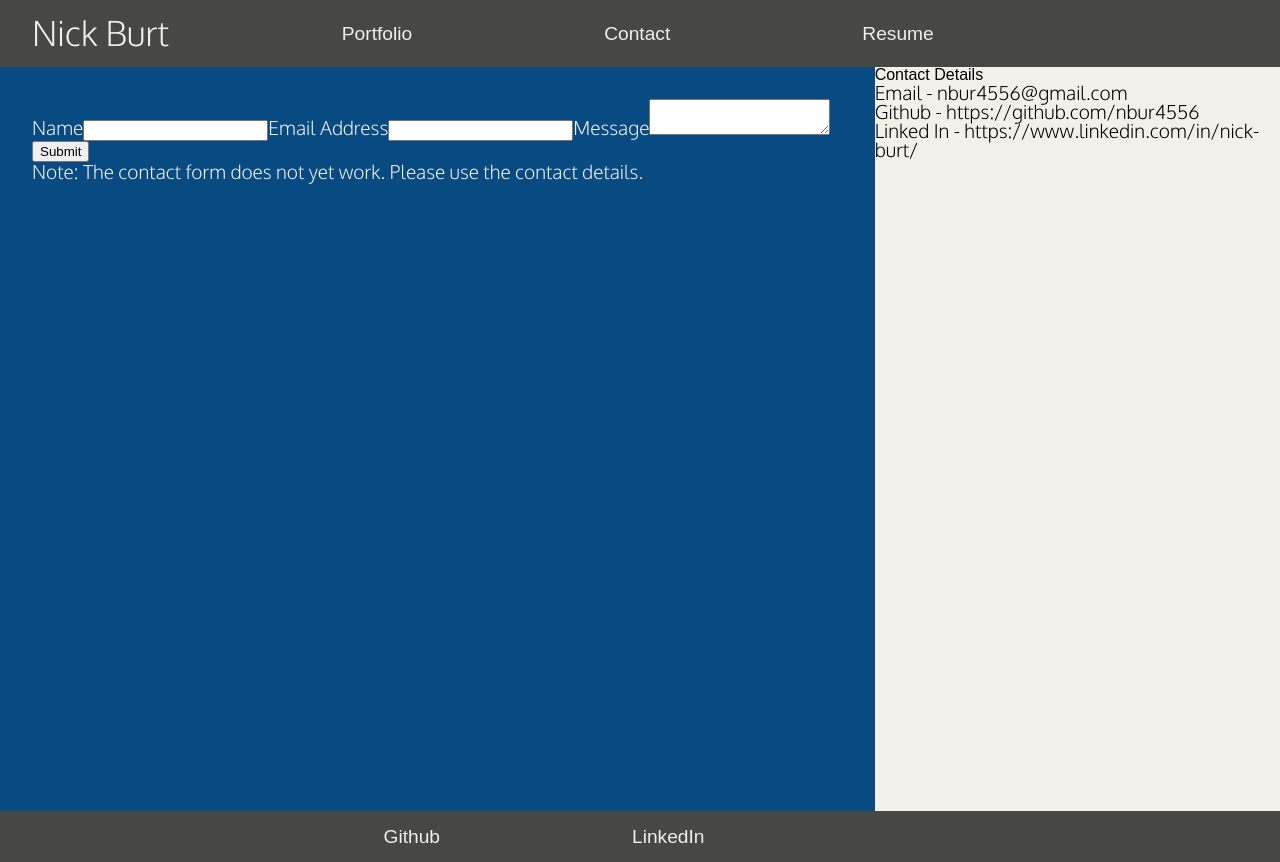
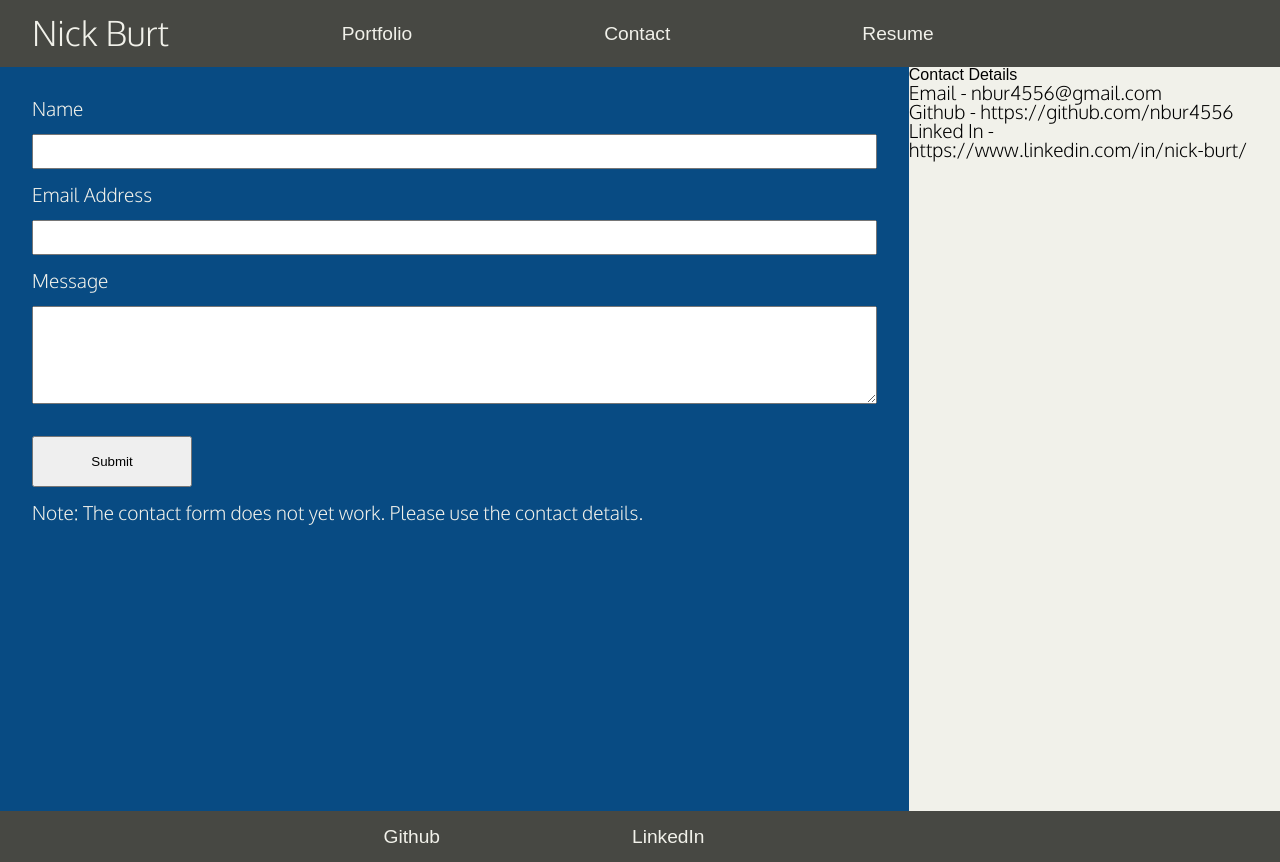
Before and after one commit to nbur4556/react-portfolio, a React (Create React App) app: page /contact in a window 1280 px wide. Built offline with nearby package versions, Linux system fonts and the light colour scheme; a web font is replaced by a local one.

Commit message:
sets sizes for input, textarea, and buttons

```diff
--- a/src/pages/Contact.js
+++ b/src/pages/Contact.js
@@ -23,7 +23,7 @@ const Contact = () => {
             </TextBox>
 
             {/* Contact Details */}
-            <section>
+            <section className="contact-details">
                 <h2>Contact Details</h2>
                 <p>Email - nbur4556@gmail.com</p>
                 <p>Github - https://github.com/nbur4556</p>
--- a/src/stylesheets/contact.css
+++ b/src/stylesheets/contact.css
@@ -1,6 +1,28 @@
 .contact-page{
     display: flex;
     flex-direction: row;
-
     height: 93vh;
 }
+
+.contact-page form{
+    display: flex;
+    flex-direction: column;
+    width: 66vw;
+}
+
+.contact-page form input{
+    margin: 1rem 0;
+    padding: 0.5rem;
+}
+
+.contact-page form textarea{
+    margin: 1rem 0;
+    padding: 0.5rem;
+    height: 5rem;
+}
+
+.contact-page form button{
+    margin: 1rem 0;
+    padding: 1rem;
+    width: 10rem;
+}
```
